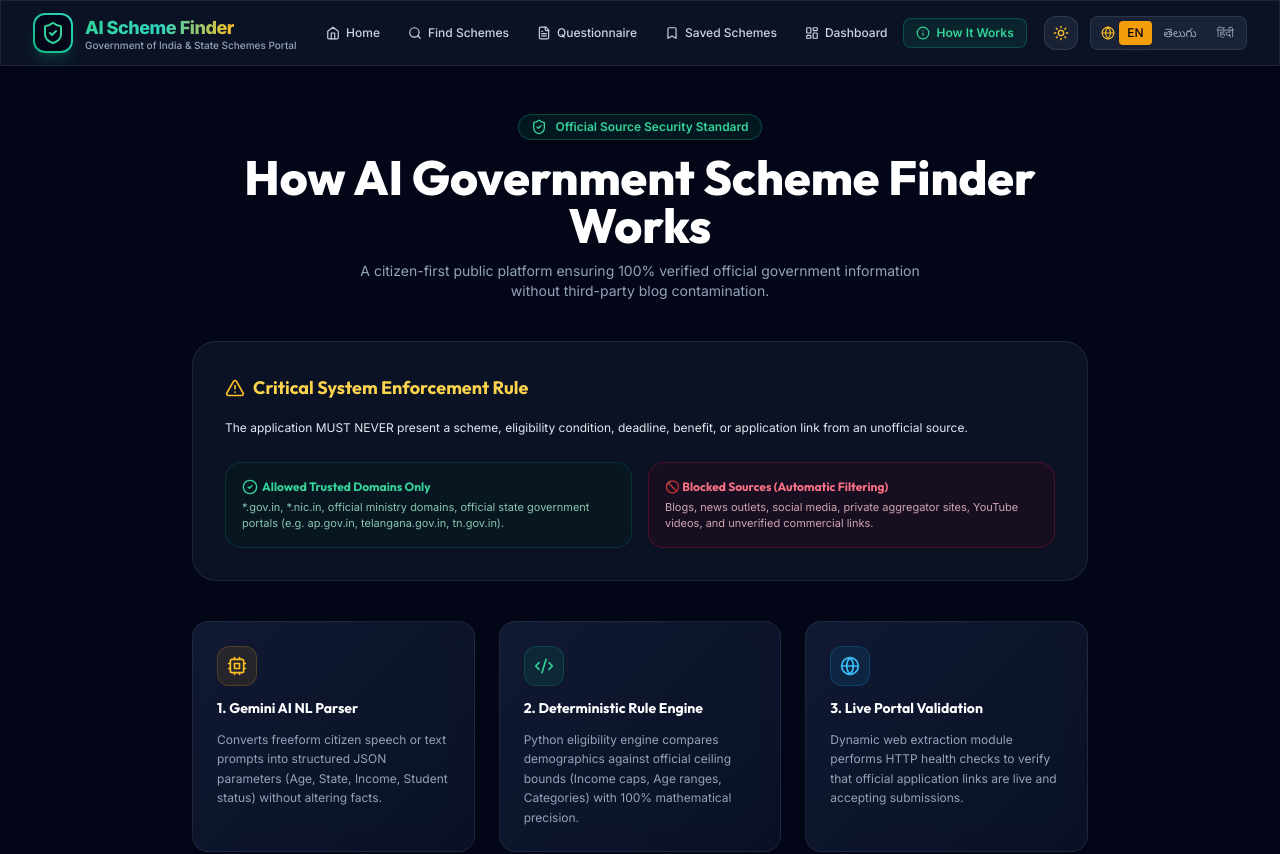
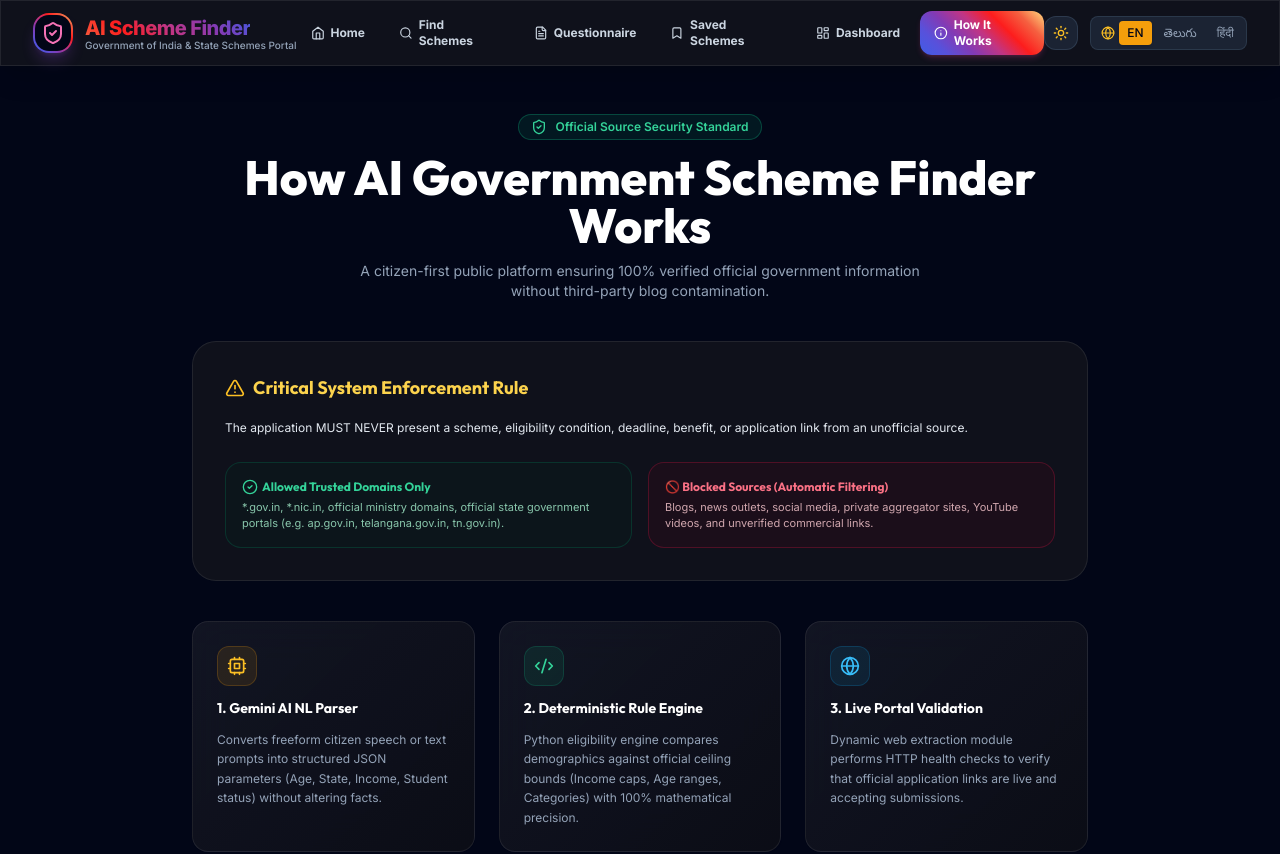
Before and after one commit to Venkatadri9119/Govt-Schem-finder, a React (Vite) app in the folder frontend/: page /about in a window 1280 px wide. Shown: the top 854 px of the page. Built offline with nearby package versions, Linux system fonts and the light colour scheme.

Commit message:
Transformed app UI theme with iconic Instagram sunset gradient palette

```diff
--- a/frontend/src/components/Navbar.jsx
+++ b/frontend/src/components/Navbar.jsx
@@ -17,19 +17,19 @@ export const Navbar = () => {
     <header className="sticky top-0 z-50 glass-panel border-b border-slate-800/80 shadow-xl transition-colors">
       <div className="max-w-7xl mx-auto px-4 sm:px-6 lg:px-8 h-16 flex items-center justify-between">
 
-        {/* Brand / Logo */}
+        {/* Brand / Logo - Instagram Gradient Ring */}
         <Link to="/" className="flex items-center gap-2.5 sm:gap-3 group shrink-0">
-          <div className="w-9 h-9 sm:w-10 sm:h-10 rounded-xl bg-gradient-to-tr from-emerald-500 to-teal-400 p-0.5 shadow-lg shadow-emerald-500/20 group-hover:scale-105 transition-all">
-            <div className="w-full h-full bg-slate-950 rounded-[10px] flex items-center justify-center">
-              <ShieldCheck className="w-5 h-5 sm:w-6 sm:h-6 text-emerald-400" />
+          <div className="w-9 h-9 sm:w-10 sm:h-10 rounded-2xl insta-gradient-bg p-0.5 shadow-lg shadow-purple-500/20 group-hover:scale-105 transition-all">
+            <div className="w-full h-full bg-slate-950 rounded-[14px] flex items-center justify-center">
+              <ShieldCheck className="w-5 h-5 sm:w-6 sm:h-6 text-pink-400" />
             </div>
           </div>
           <div>
             <div className="flex items-center gap-1.5 sm:gap-2">
-              <span className="font-extrabold text-sm sm:text-lg tracking-tight bg-gradient-to-r from-emerald-400 via-teal-400 to-amber-400 bg-clip-text text-transparent">
+              <span className="font-extrabold text-base sm:text-xl tracking-tight insta-gradient-text">
                 AI Scheme Finder
               </span>
-              <span className="hidden xs:inline-block px-1.5 py-0.5 rounded text-[9px] sm:text-[10px] font-bold bg-emerald-500/20 text-emerald-300 border border-emerald-500/30">
+              <span className="hidden xs:inline-block px-2 py-0.5 rounded-full text-[9px] sm:text-[10px] font-extrabold bg-gradient-to-r from-pink-500/20 to-purple-500/20 text-pink-300 border border-pink-500/30">
                 100% GOV VERIFIED
               </span>
             </div>
@@ -40,11 +40,11 @@ export const Navbar = () => {
         </Link>
 
         {/* Desktop Navigation Links */}
-        <nav className="hidden lg:flex items-center gap-1">
+        <nav className="hidden lg:flex items-center gap-1.5">
           <Link
             to="/"
-            className={`px-3 py-1.5 rounded-lg text-xs font-medium flex items-center gap-1.5 transition-all ${
-              isActive('/') ? 'bg-emerald-500/10 text-emerald-400 border border-emerald-500/30 font-semibold' : 'text-slate-300 hover:text-white hover:bg-slate-800/60'
+            className={`px-3.5 py-1.5 rounded-xl text-xs font-bold flex items-center gap-1.5 transition-all ${
+              isActive('/') ? 'insta-gradient-bg text-white shadow-md shadow-pink-500/20' : 'text-slate-300 hover:text-white hover:bg-slate-800/60'
             }`}
           >
             <Home className="w-3.5 h-3.5" />
@@ -53,8 +53,8 @@ export const Navbar = () => {
 
           <Link
             to="/find"
-            className={`px-3 py-1.5 rounded-lg text-xs font-medium flex items-center gap-1.5 transition-all ${
-              isActive('/find') ? 'bg-emerald-500/10 text-emerald-400 border border-emerald-500/30 font-semibold' : 'text-slate-300 hover:text-white hover:bg-slate-800/60'
+            className={`px-3.5 py-1.5 rounded-xl text-xs font-bold flex items-center gap-1.5 transition-all ${
+              isActive('/find') ? 'insta-gradient-bg text-white shadow-md shadow-pink-500/20' : 'text-slate-300 hover:text-white hover:bg-slate-800/60'
             }`}
           >
             <Search className="w-3.5 h-3.5" />
@@ -63,8 +63,8 @@ export const Navbar = () => {
 
           <Link
             to="/questionnaire"
-            className={`px-3 py-1.5 rounded-lg text-xs font-medium flex items-center gap-1.5 transition-all ${
-              isActive('/questionnaire') ? 'bg-emerald-500/10 text-emerald-400 border border-emerald-500/30 font-semibold' : 'text-slate-300 hover:text-white hover:bg-slate-800/60'
+            className={`px-3.5 py-1.5 rounded-xl text-xs font-bold flex items-center gap-1.5 transition-all ${
+              isActive('/questionnaire') ? 'insta-gradient-bg text-white shadow-md shadow-pink-500/20' : 'text-slate-300 hover:text-white hover:bg-slate-800/60'
             }`}
           >
             <FileText className="w-3.5 h-3.5" />
@@ -73,14 +73,14 @@ export const Navbar = () => {
 
           <Link
             to="/saved"
-            className={`px-3 py-1.5 rounded-lg text-xs font-medium flex items-center gap-1.5 transition-all relative ${
-              isActive('/saved') ? 'bg-emerald-500/10 text-emerald-400 border border-emerald-500/30 font-semibold' : 'text-slate-300 hover:text-white hover:bg-slate-800/60'
+            className={`px-3.5 py-1.5 rounded-xl text-xs font-bold flex items-center gap-1.5 transition-all relative ${
+              isActive('/saved') ? 'insta-gradient-bg text-white shadow-md shadow-pink-500/20' : 'text-slate-300 hover:text-white hover:bg-slate-800/60'
             }`}
           >
             <Bookmark className="w-3.5 h-3.5" />
             <span>{t('navSaved')}</span>
             {savedSchemeIds.length > 0 && (
-              <span className="w-4 h-4 rounded-full bg-emerald-500 text-slate-950 text-[10px] font-bold flex items-center justify-center">
+              <span className="w-4 h-4 rounded-full bg-pink-500 text-white text-[10px] font-extrabold flex items-center justify-center">
                 {savedSchemeIds.length}
               </span>
             )}
@@ -88,8 +88,8 @@ export const Navbar = () => {
 
           <Link
             to="/dashboard"
-            className={`px-3 py-1.5 rounded-lg text-xs font-medium flex items-center gap-1.5 transition-all ${
-              isActive('/dashboard') ? 'bg-emerald-500/10 text-emerald-400 border border-emerald-500/30 font-semibold' : 'text-slate-300 hover:text-white hover:bg-slate-800/60'
+            className={`px-3.5 py-1.5 rounded-xl text-xs font-bold flex items-center gap-1.5 transition-all ${
+              isActive('/dashboard') ? 'insta-gradient-bg text-white shadow-md shadow-pink-500/20' : 'text-slate-300 hover:text-white hover:bg-slate-800/60'
             }`}
           >
             <LayoutDashboard className="w-3.5 h-3.5" />
@@ -98,8 +98,8 @@ export const Navbar = () => {
 
           <Link
             to="/about"
-            className={`px-3 py-1.5 rounded-lg text-xs font-medium flex items-center gap-1.5 transition-all ${
-              isActive('/about') ? 'bg-emerald-500/10 text-emerald-400 border border-emerald-500/30 font-semibold' : 'text-slate-300 hover:text-white hover:bg-slate-800/60'
+            className={`px-3.5 py-1.5 rounded-xl text-xs font-bold flex items-center gap-1.5 transition-all ${
+              isActive('/about') ? 'insta-gradient-bg text-white shadow-md shadow-pink-500/20' : 'text-slate-300 hover:text-white hover:bg-slate-800/60'
             }`}
           >
             <Info className="w-3.5 h-3.5" />
@@ -117,9 +117,9 @@ export const Navbar = () => {
             className="p-2 rounded-xl bg-slate-800/80 hover:bg-slate-700 text-amber-400 border border-slate-700/80 transition-all flex items-center justify-center"
           >
             {theme === 'dark' ? (
-              <Sun className="w-4 h-4 text-amber-400 animate-spin-slow" />
+              <Sun className="w-4 h-4 text-amber-400" />
             ) : (
-              <Moon className="w-4 h-4 text-indigo-400" />
+              <Moon className="w-4 h-4 text-purple-400" />
             )}
           </button>
 
@@ -131,7 +131,7 @@ export const Navbar = () => {
             className="lg:hidden p-2 rounded-xl bg-slate-800 text-slate-300 hover:text-white hover:bg-slate-700 border border-slate-700 transition-all"
             aria-label="Toggle Navigation Menu"
           >
-            {mobileMenuOpen ? <X className="w-5 h-5 text-amber-400" /> : <Menu className="w-5 h-5 text-emerald-400" />}
+            {mobileMenuOpen ? <X className="w-5 h-5 text-pink-400" /> : <Menu className="w-5 h-5 text-purple-400" />}
           </button>
         </div>
 
@@ -144,10 +144,10 @@ export const Navbar = () => {
             to="/"
             onClick={() => setMobileMenuOpen(false)}
             className={`px-4 py-3 rounded-xl text-xs font-bold flex items-center gap-3 transition-all ${
-              isActive('/') ? 'bg-emerald-500/20 text-emerald-400 border border-emerald-500/30' : 'text-slate-300 hover:bg-slate-900'
+              isActive('/') ? 'insta-gradient-bg text-white' : 'text-slate-300 hover:bg-slate-900'
             }`}
           >
-            <Home className="w-4 h-4 text-emerald-400" />
+            <Home className="w-4 h-4 text-pink-400" />
             <span>{t('navHome')}</span>
           </Link>
 
@@ -155,10 +155,10 @@ export const Navbar = () => {
             to="/find"
             onClick={() => setMobileMenuOpen(false)}
             className={`px-4 py-3 rounded-xl text-xs font-bold flex items-center gap-3 transition-all ${
-              isActive('/find') ? 'bg-emerald-500/20 text-emerald-400 border border-emerald-500/30' : 'text-slate-300 hover:bg-slate-900'
+              isActive('/find') ? 'insta-gradient-bg text-white' : 'text-slate-300 hover:bg-slate-900'
             }`}
           >
-            <Search className="w-4 h-4 text-emerald-400" />
+            <Search className="w-4 h-4 text-pink-400" />
             <span>{t('navFindSchemes')}</span>
           </Link>
 
@@ -166,10 +166,10 @@ export const Navbar = () => {
             to="/questionnaire"
             onClick={() => setMobileMenuOpen(false)}
             className={`px-4 py-3 rounded-xl text-xs font-bold flex items-center gap-3 transition-all ${
-              isActive('/questionnaire') ? 'bg-emerald-500/20 text-emerald-400 border border-emerald-500/30' : 'text-slate-300 hover:bg-slate-900'
+              isActive('/questionnaire') ? 'insta-gradient-bg text-white' : 'text-slate-300 hover:bg-slate-900'
             }`}
           >
-            <FileText className="w-4 h-4 text-emerald-400" />
+            <FileText className="w-4 h-4 text-pink-400" />
             <span>{t('navQuestionnaire')}</span>
           </Link>
 
@@ -177,15 +177,15 @@ export const Navbar = () => {
             to="/saved"
             onClick={() => setMobileMenuOpen(false)}
             className={`px-4 py-3 rounded-xl text-xs font-bold flex items-center justify-between transition-all ${
-              isActive('/saved') ? 'bg-emerald-500/20 text-emerald-400 border border-emerald-500/30' : 'text-slate-300 hover:bg-slate-900'
+              isActive('/saved') ? 'insta-gradient-bg text-white' : 'text-slate-300 hover:bg-slate-900'
             }`}
           >
             <div className="flex items-center gap-3">
-              <Bookmark className="w-4 h-4 text-emerald-400" />
+              <Bookmark className="w-4 h-4 text-pink-400" />
               <span>{t('navSaved')}</span>
             </div>
             {savedSchemeIds.length > 0 && (
-              <span className="w-5 h-5 rounded-full bg-emerald-500 text-slate-950 text-[11px] font-bold flex items-center justify-center">
+              <span className="w-5 h-5 rounded-full bg-pink-500 text-white text-[11px] font-extrabold flex items-center justify-center">
                 {savedSchemeIds.length}
               </span>
             )}
@@ -195,10 +195,10 @@ export const Navbar = () => {
             to="/dashboard"
             onClick={() => setMobileMenuOpen(false)}
             className={`px-4 py-3 rounded-xl text-xs font-bold flex items-center gap-3 transition-all ${
-              isActive('/dashboard') ? 'bg-emerald-500/20 text-emerald-400 border border-emerald-500/30' : 'text-slate-300 hover:bg-slate-900'
+              isActive('/dashboard') ? 'insta-gradient-bg text-white' : 'text-slate-300 hover:bg-slate-900'
             }`}
           >
-            <LayoutDashboard className="w-4 h-4 text-emerald-400" />
+            <LayoutDashboard className="w-4 h-4 text-pink-400" />
             <span>{t('navDashboard')}</span>
           </Link>
 
@@ -206,10 +206,10 @@ export const Navbar = () => {
             to="/about"
             onClick={() => setMobileMenuOpen(false)}
             className={`px-4 py-3 rounded-xl text-xs font-bold flex items-center gap-3 transition-all ${
-              isActive('/about') ? 'bg-emerald-500/20 text-emerald-400 border border-emerald-500/30' : 'text-slate-300 hover:bg-slate-900'
+              isActive('/about') ? 'insta-gradient-bg text-white' : 'text-slate-300 hover:bg-slate-900'
             }`}
           >
-            <Info className="w-4 h-4 text-emerald-400" />
+            <Info className="w-4 h-4 text-pink-400" />
             <span>{t('navAbout')}</span>
           </Link>
         </div>
--- a/frontend/src/index.css
+++ b/frontend/src/index.css
@@ -4,21 +4,22 @@
 
 @layer base {
   html.dark body {
-    background-color: #0b1329;
+    background-color: #0b0c10;
     color: #f1f5f9;
     background-image:
-      radial-gradient(at 0% 0%, rgba(16, 185, 129, 0.05) 0px, transparent 50%),
-      radial-gradient(at 100% 100%, rgba(20, 184, 166, 0.06) 0px, transparent 50%),
-      radial-gradient(at 50% 50%, rgba(245, 158, 11, 0.03) 0px, transparent 50%);
+      radial-gradient(at 0% 0%, rgba(131, 58, 180, 0.12) 0px, transparent 50%),
+      radial-gradient(at 100% 0%, rgba(253, 29, 29, 0.10) 0px, transparent 50%),
+      radial-gradient(at 100% 100%, rgba(245, 96, 64, 0.08) 0px, transparent 50%),
+      radial-gradient(at 0% 100%, rgba(64, 93, 230, 0.10) 0px, transparent 50%);
     background-attachment: fixed;
   }
 
   html.light body {
-    background-color: #f8fafc;
+    background-color: #fafafa;
     color: #0f172a;
     background-image:
-      radial-gradient(at 0% 0%, rgba(16, 185, 129, 0.08) 0px, transparent 50%),
-      radial-gradient(at 100% 100%, rgba(20, 184, 166, 0.08) 0px, transparent 50%);
+      radial-gradient(at 0% 0%, rgba(131, 58, 180, 0.05) 0px, transparent 50%),
+      radial-gradient(at 100% 100%, rgba(253, 29, 29, 0.05) 0px, transparent 50%);
     background-attachment: fixed;
   }
 
@@ -27,52 +28,66 @@
   }
 }
 
+/* Instagram Signature Sunset Gradient Helpers */
+.insta-gradient-bg {
+  background: linear-gradient(45deg, #405de6, #5851db, #833ab4, #c13584, #fd1d1d, #f56040, #ffdc80);
+}
+
+.insta-gradient-text {
+  background: linear-gradient(45deg, #f56040, #fd1d1d, #c13584, #833ab4, #405de6);
+  -webkit-background-clip: text;
+  -webkit-text-fill-color: transparent;
+}
+
+.insta-border-gradient {
+  border: 1px solid transparent;
+  background-image: linear-gradient(#12141d, #12141d), linear-gradient(45deg, #405de6, #833ab4, #fd1d1d, #ffdc80);
+  background-origin: border-box;
+  background-clip: padding-box, border-box;
+}
+
 /* Dark Mode Glassmorphism */
 html.dark .glass-panel {
-  background: rgba(15, 23, 42, 0.75);
-  backdrop-filter: blur(16px);
-  -webkit-backdrop-filter: blur(16px);
+  background: rgba(18, 20, 29, 0.85);
+  backdrop-filter: blur(20px);
+  -webkit-backdrop-filter: blur(20px);
   border: 1px solid rgba(255, 255, 255, 0.08);
 }
 
 html.dark .glass-card {
-  background: linear-gradient(135deg, rgba(21, 32, 59, 0.75) 0%, rgba(11, 19, 41, 0.85) 100%);
-  backdrop-filter: blur(16px);
+  background: linear-gradient(135deg, rgba(22, 25, 38, 0.8) 0%, rgba(12, 14, 22, 0.9) 100%);
+  backdrop-filter: blur(20px);
   border: 1px solid rgba(255, 255, 255, 0.08);
   transition: all 0.25s cubic-bezier(0.4, 0, 0.2, 1);
 }
 
 html.dark .glass-card:hover {
-  border-color: rgba(16, 185, 129, 0.35);
+  border-color: rgba(253, 29, 29, 0.5);
   transform: translateY(-2px);
-  box-shadow: 0 16px 36px -10px rgba(0, 0, 0, 0.5), 0 0 20px -5px rgba(16, 185, 129, 0.15);
+  box-shadow: 0 16px 36px -10px rgba(131, 58, 180, 0.35), 0 0 25px -5px rgba(253, 29, 29, 0.25);
 }
 
 /* Light Mode Glassmorphism */
 html.light .glass-panel {
-  background: rgba(255, 255, 255, 0.85);
-  backdrop-filter: blur(16px);
-  -webkit-backdrop-filter: blur(16px);
+  background: rgba(255, 255, 255, 0.9);
+  backdrop-filter: blur(20px);
+  -webkit-backdrop-filter: blur(20px);
   border: 1px solid rgba(15, 23, 42, 0.08);
   box-shadow: 0 10px 30px -10px rgba(0, 0, 0, 0.05);
 }
 
 html.light .glass-card {
   background: #ffffff;
-  backdrop-filter: blur(16px);
+  backdrop-filter: blur(20px);
   border: 1px solid rgba(15, 23, 42, 0.08);
   transition: all 0.25s cubic-bezier(0.4, 0, 0.2, 1);
-  box-shadow: 0 4px 20px -5px rgba(0, 0, 0, 0.04);
+  box-shadow: 0 4px 20px -5px rgba(0, 0, 0, 0.05);
 }
 
 html.light .glass-card:hover {
-  border-color: rgba(16, 185, 129, 0.5);
+  border-color: rgba(193, 53, 132, 0.5);
   transform: translateY(-2px);
-  box-shadow: 0 16px 36px -10px rgba(16, 185, 129, 0.15);
-}
-
-html.light text-white {
-  color: #0f172a !important;
+  box-shadow: 0 16px 36px -10px rgba(193, 53, 132, 0.2);
 }
 
 /* Smooth Badges & Subtle Pulsing */
@@ -85,7 +100,7 @@ html.light text-white {
   animation: pulse-slow 3s infinite ease-in-out;
 }
 
-/* Soothing Scrollbar */
+/* Custom Scrollbar */
 ::-webkit-scrollbar {
   width: 8px;
   height: 8px;
--- a/frontend/tailwind.config.js
+++ b/frontend/tailwind.config.js
@@ -7,15 +7,17 @@ export default {
   theme: {
     extend: {
       colors: {
-        gov: {
-          dark: "#0b1329",
-          slate: "#15203b",
-          emerald: "#10b981",
-          teal: "#14b8a6",
-          gold: "#f59e0b",
-          amber: "#fbbf24",
-          soft: "#f8fafc",
-          muted: "#94a3b8"
+        insta: {
+          purple: "#833ab4",
+          magenta: "#c13584",
+          red: "#fd1d1d",
+          orange: "#f56040",
+          yellow: "#ffdc80",
+          blue: "#405de6",
+          royal: "#5851db",
+          dark: "#0b0c10",
+          cardDark: "#12141d",
+          light: "#fafafa"
         }
       },
       fontFamily: {
```
Also changed, not shown: frontend/src/components/MatchScoreBadge.jsx (+6 -6 lines), frontend/src/components/SchemeCard.jsx (+23 -23 lines), 5 other files (tests, documents, lock files or other folders).
